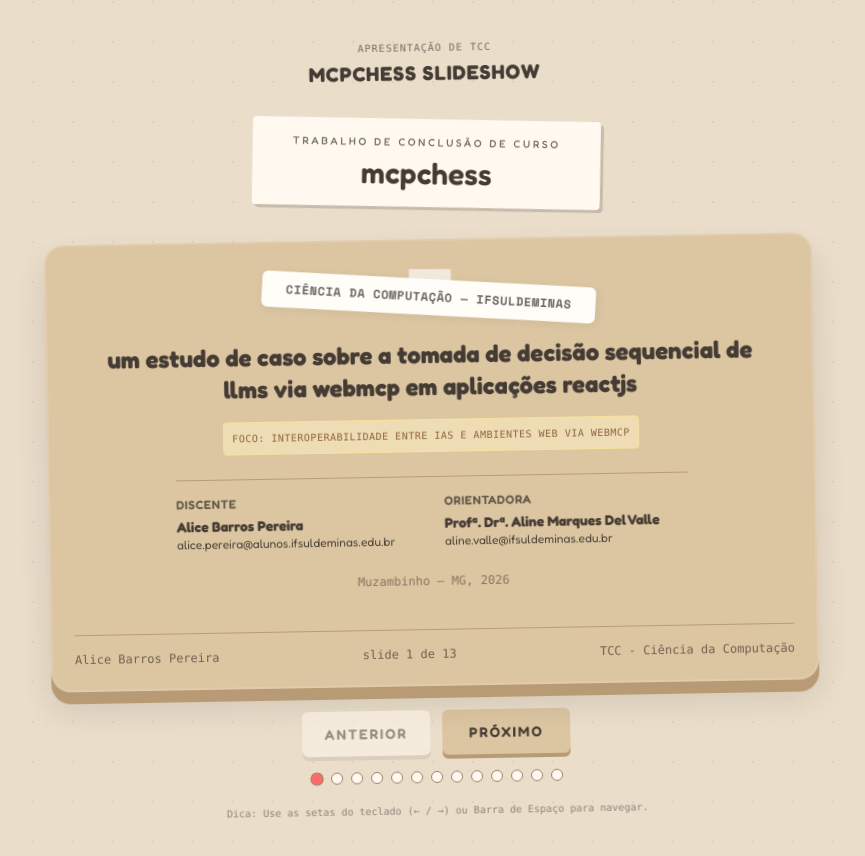
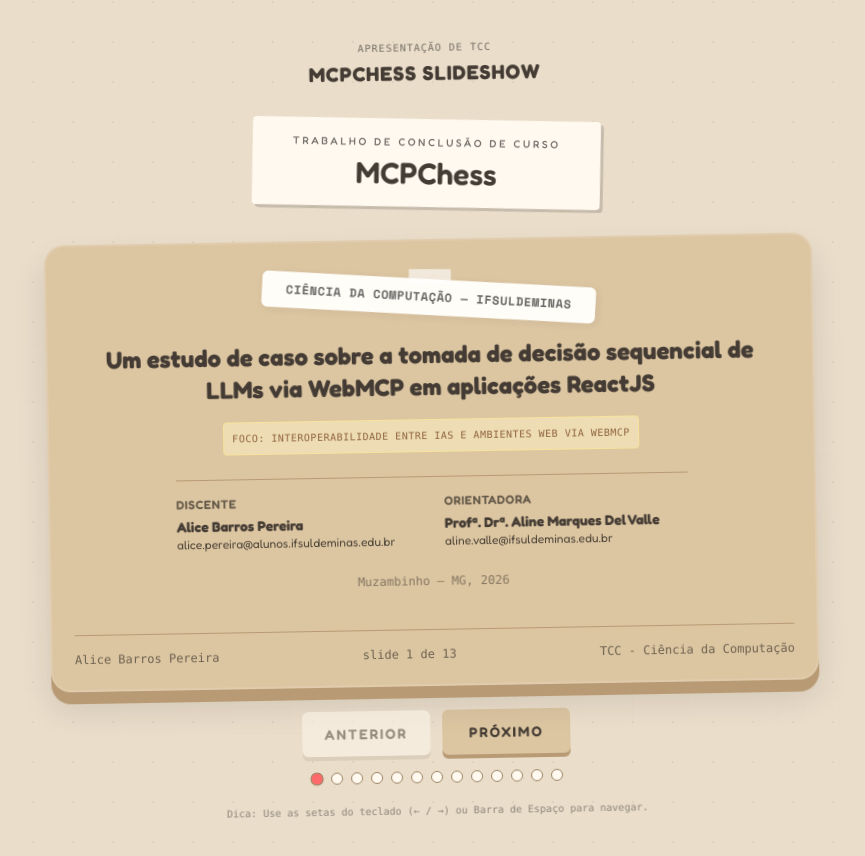
Before and after one commit to AliceBPereira/slides-tcc, a React (Vite) app: page / in a window 1280 px wide. Shown: the whole page, without its empty margins (209-1074 px from the left). Built offline with nearby package versions, Linux system fonts and the light colour scheme.

Commit message:
Fix casing: remove lowercase class from slide titles

```diff
--- a/src/App.tsx
+++ b/src/App.tsx
@@ -19,7 +19,7 @@
           <div className="status-note px-6 py-2.5 mb-4 bg-[#fffdf8] text-xs font-semibold uppercase tracking-wider text-black/60 shadow-sm max-w-fit">
             Ciência da Computação — IFSULDEMINAS
           </div>
-          <h2 className="text-xl sm:text-2xl font-bold text-[color:var(--ink)] leading-tight max-w-2xl lowercase mt-2">
+          <h2 className="text-xl sm:text-2xl font-bold text-[color:var(--ink)] leading-tight max-w-2xl mt-2">
             Um estudo de caso sobre a tomada de decisão sequencial de LLMs via WebMCP em aplicações ReactJS
           </h2>
           <div className="mt-4 p-2 bg-amber-100/50 rounded border border-amber-200/60 max-w-lg text-[10px] font-mono text-[color:var(--chess-dark)] uppercase tracking-wider">
@@ -56,7 +56,7 @@
           <div className="grid grid-cols-1 md:grid-cols-3 gap-3 mt-2 text-xs">
             <div className="status-note p-3 bg-[#fffdf8] rounded border-l-4 border-amber-500 rotate-[-1deg]">
               <span className="font-bold text-amber-700 block mb-1">Nível Físico (Navegador)</span>
-              Execução local no Chrome Beta, tirando proveito das APIs nativas (Built-in AI) e do modelo Gemini Nano local.
+              Execução local no Chrome Beta, tirando proveito das capacidades nativas do modelo Gemini Nano.
             </div>
             <div className="status-note p-3 bg-[#fffdf8] rounded border-l-4 border-orange-500 rotate-[1.5deg]">
               <span className="font-bold text-orange-700 block mb-1">Nível de Aplicação</span>
@@ -571,7 +571,7 @@
           <p className="text-[0.65rem] font-medium uppercase tracking-[0.26em] text-black/55">
             {slides[currentSlide].eyebrow}
           </p>
-          <h1 className="mt-1 text-2xl sm:text-3xl font-semibold lowercase">
+          <h1 className="mt-1 text-2xl sm:text-3xl font-semibold">
             {slides[currentSlide].title}
           </h1>
         </header>
```
